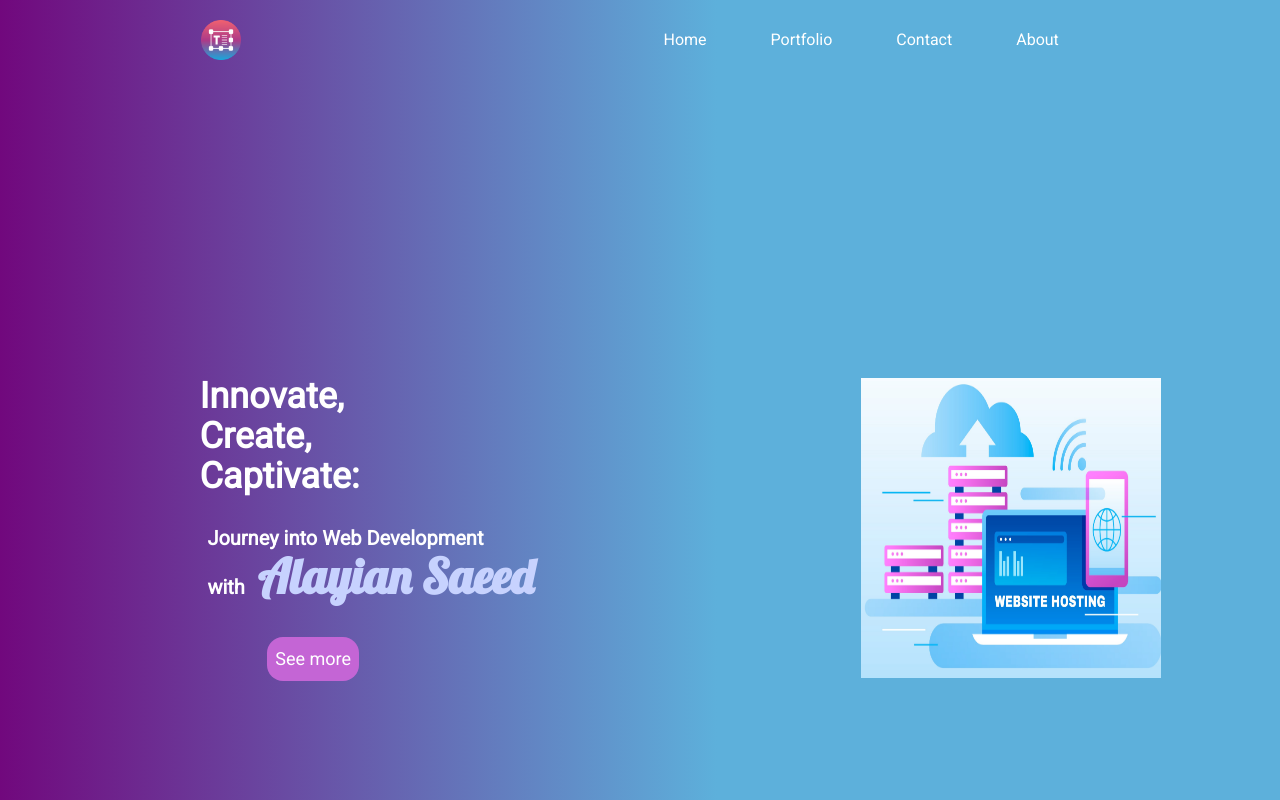
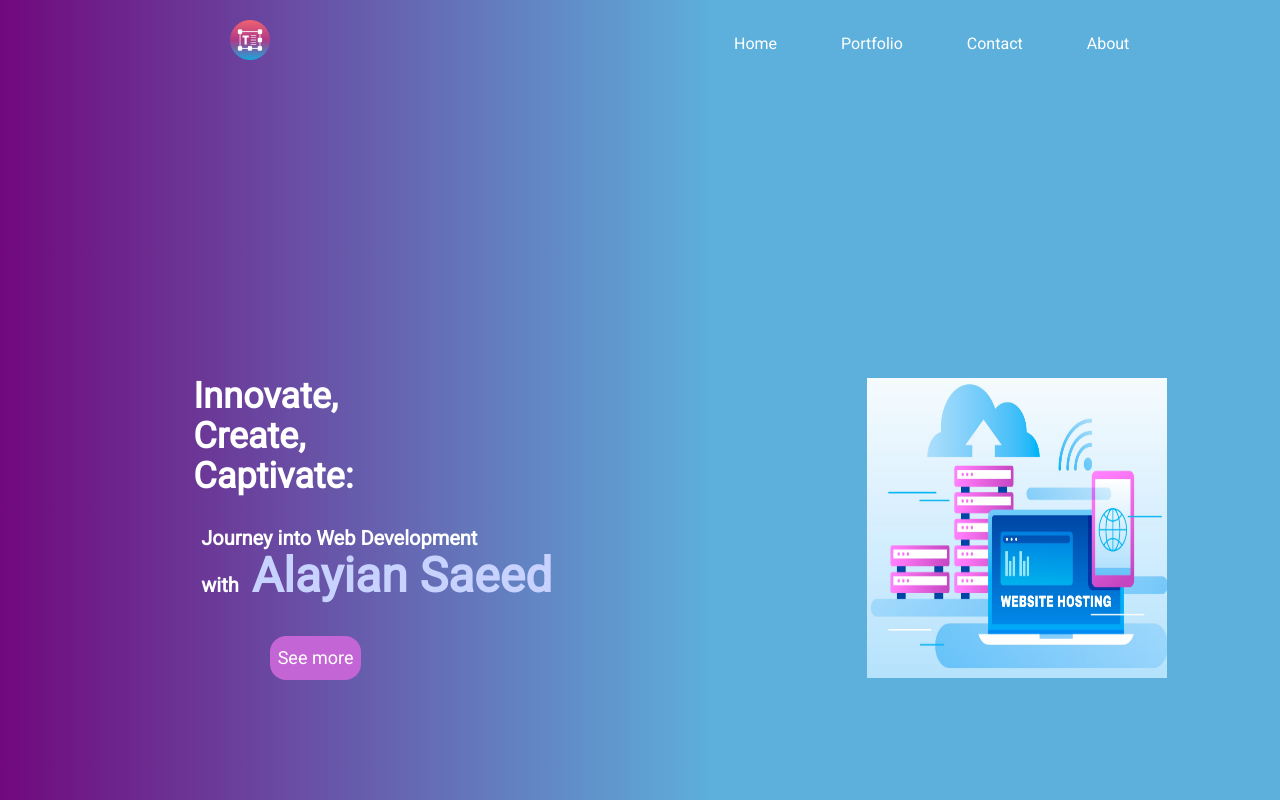
Before and after one commit to alayianwebforeveryone/Alayian-port, a React (Vite) app: page / in a window 1280 px wide. Shown: the top 800 px of the page. Built offline with nearby package versions, Linux system fonts and the light colour scheme.

Commit message:
set menue

```diff
--- a/src/Components/About/About.jsx
+++ b/src/Components/About/About.jsx
@@ -52,7 +52,7 @@ function About() {
 
 
           <Transition appear show={isOpen} as={Fragment}>
-            <Dialog as="div" className="relative z-10" onClose={closeModal}>
+            <Dialog as="div" className="relative z-10 " onClose={closeModal}>
               <Transition.Child
                 as={Fragment}
                 enter="ease-out duration-300"
@@ -62,7 +62,7 @@ function About() {
                 leaveFrom="opacity-100"
                 leaveTo="opacity-0"
               >
-                <div className="fixed inset-0 bg-black/90" />
+                <div className="fixed inset-0 bg-black/95" />
               </Transition.Child>
 
               <div className="fixed inset-0 overflow-y-auto">
@@ -80,7 +80,7 @@ function About() {
                     {/*//* Modal contect */}
 
                     <Dialog.Panel className="w-full max-w-md transform overflow-hidden rounded-2xl bg-purple-300 p-2  align-middle shadow-xl transition-all">
-                    <div className="absolute right-2">
+                    <div className="absolute right-3">
                         <CustomButton
                           className="h-auto w-6"
                           onClick={closeModal}
--- a/src/Components/Header/Header.jsx
+++ b/src/Components/Header/Header.jsx
@@ -1,96 +1,70 @@
-import React, { useState } from 'react'
-import { Link, NavLink } from 'react-router-dom'
-import logo from '../../Images/logo.png'
-import {  motion } from 'framer-motion'
-
+import React, { useState } from "react";
+import { Link, NavLink } from "react-router-dom";
+import logo from "../../Images/logo.png";
+import { motion } from "framer-motion";
 
 function Header() {
-
-    const [topSpace, setTopSpace] = useState("top-[-1000%]")
-    const [icon, setIcon] = useState("menu-outline")
+  const [topSpace, setTopSpace] = useState("top-[-1000%]");
+  const [icon, setIcon] = useState("menu-outline");
   function handleIcon() {
-
     if (icon === "menu-outline") {
-
-            setIcon("close-outline")
-            setTopSpace("top-[10%] left-[0%] pb-2 w-[100%] ")
-        }
-        else {
-            setTopSpace("top-[-1000%]")
-            setIcon("menu-outline")
+      setIcon("close-outline");
+      setTopSpace(
+        "top-[10%] left-[10%] pb-2  rounded-lg  text-[#101434]  text-center bg-white "
+      );
+    } else {
+      setTopSpace("top-[-1000%]");
+      setIcon("menu-outline");
     }
   }
 
-
   return (
-        <div className="md:flex    md:flex-row  flex justify-between    sm:justify-around text-white md:w-[100%] mx-auto w-[100%]
+    <div
+      className="md:flex    md:flex-row  flex justify-between    sm:justify-around text-white md:w-[100%] mx-auto w-[100%]
         items-center py-5 h-auto  px-6 sm:px-0"
       style={{
         boxShadow: "2px 2px 4px 2px rgba(0, 0, 0, 0.1)",
-                background: "linear-gradient(90deg, rgba(113,8,125,1) 0%, rgba(93,176,219,1) 56%)"
+        background:
+          "linear-gradient(90deg, rgba(113,8,125,1) 0%, rgba(93,176,219,1) 56%)",
       }}
     >
       <div className="w-10  ">
         <img src={logo} alt="" className="bg-cover bg-center" />
       </div>
-            <div className="sm:hidden mr-5 text-3xl"
-                onClick={handleIcon}
-            >
+      <div className="sm:hidden mr-5 text-3xl" onClick={handleIcon}>
         <ion-icon name={icon} className=" cursor-pointer burger "></ion-icon>
       </div>
-            <div className={`${topSpace}   px-5  mt-4  sm:mt-0 absolute sm:static   `}>
-                <ul className="  flex sm:flex-row flex-col sm:items-center w-20 md:w-auto sm:gap-16 gap-3 :sm-center">
-                    <motion.li
-                        whileHover={{
+      <div
+        className={`${topSpace}   sm:items-center pt-2  md:w-80 sm:gap-16 gap-3   px-1 flex sm:flex-row flex-col  mt-4  sm:mt-0 absolute sm:static text-center w-[80%]`}
+      >
+        {/* //! Home */}
+        <NavLink to="/">
+        <motion.div className=" hover:text-white py-1 sm:hover:bg-transparent sm:hover:text-pink-300 w-[100%] rounded-md hover:bg-purple-700">
+          Home
+        </motion.div>
+        </NavLink>
+        {/* //! Portfolio */}
+        <NavLink to="/portfolio">
+        <motion.div className=" hover:text-white py-1 w-[100%] sm:hover:bg-transparent rounded-md hover:bg-purple-700 sm:hover:text-pink-300">
+          Portfolio
+        </motion.div>
+        </NavLink>
+        {/* //! contact */}
+        <NavLink to="/contact">
+        <motion.div className=" hover:text-white py-1 w-[100%] rounded-md hover:bg-purple-700 sm:hover:bg-transparent sm:hover:text-pink-300">
+          Contact
+        </motion.div>
+        </NavLink>
+        {/* //! About */}
 
-                        }}
-                        className="  hover:text-purple-700"
-                    >
-                        <NavLink to="/">Home</NavLink>
-                    </motion.li>
-                    {/* <motion.li
-                        whileHover={{
-
-
-                        }}
-                        className="  hover:text-purple-700">
-                        <NavLink to="/services">
-                            Services
+        <NavLink to="/about">
+        <motion.div className=" hover:text-white py-1 w-[100%] rounded-md sm:hover:bg-transparent hover:bg-purple-700 sm:hover:text-pink-300">
+          About
+        </motion.div>
         </NavLink>
-                    </motion.li> */}
-                    <motion.li
-                        whileHover={{
-
-                        }}
-                        className=" border-1  hover:text-purple-700">
-                        <NavLink to="/portfolio">
-                            Portfolio
-                        </NavLink>
-                    </motion.li>
-                    <motion.li
-                        whileHover={{
-
-                        }}
-                        className="  hover:text-purple-700">
-                        <NavLink to="/contact">
-                            Contact
-                        </NavLink>
-                    </motion.li>
-                    <motion.li
-                        whileHover={{
-
-                        }}
-                        className="  hover:text-purple-700">
-                        <NavLink to="/about">
-                            About
-                        </NavLink>
-                    </motion.li>
-
-                </ul>
       </div>
-
     </div>
-    )
+  );
 }
 
-export default Header
+export default Header;
--- a/src/Components/Home/Land.jsx
+++ b/src/Components/Home/Land.jsx
@@ -17,7 +17,7 @@ function Home() {
                 {/* ". . ."    */}
                     <p className="text-white leading-20 w-26 ml-5 md:ml-20">Innovate, <br /> Create,<br /> Captivate:
                         <p className=" text-white ml-2  text-xl font-bold"> <br /> Journey into Web Development <br />
-                            with <span className='font-bold text-5xl font-loboster text-indigo-200 px-2'>Alayian Saeed</span>
+                            with <span className='font-bolder text-3xl md:text-5xl  text-indigo-200 px-2'>Alayian Saeed</span>
                         </p>
                     </p>
                     <Button >See more</Button>
--- a/src/Components/Portfolio/Portfolio.jsx
+++ b/src/Components/Portfolio/Portfolio.jsx
@@ -12,37 +12,39 @@ function Portfolio() {
            <Title >What we have done ?</Title>
 
             <div>
+                {/* //! first portfolio */}
                 <Link to="https://alayianwebforeveryone.github.io/Topwritingservices/">
                     <motion.div
                         initial={{ scale: 0.9 }}
                         whileHover={{ scale: 1.1 }}
                         transition={{ duration: 0.4 }}
-                        className="w-[50%] shadow-xl rounded-3xl border mx-auto mt-10 cursor-pointer bg-purple-600" >
+                        className="w-[50%] shadow-xl rounded-xl lg:rounded-3xl border mx-auto mt-10 cursor-pointer bg-purple-600" >
                         <p className="py-3 text-center text-white font-bold">Top Writing Services</p>
-                        <img src={portOne} alt="" className="rounded-3xl" />
+                        <img src={portOne} alt="" className="rounded-xl lg:rounded-3xl" />
                     </motion.div>
                 </Link>
-
+                   {/*  //! Second portfolio */}
                 <Link to="http://aiwriter.services/">
                     <motion.div
                         initial={{ scale: 0.9 }}
                         whileHover={{ scale: 1.1 }}
                         transition={{ duration: 0.4 }}
-                        className="w-[50%] shadow-xl rounded-3xl border mx-auto mt-10 cursor-pointer bg-[#6b49f1]" >
+                        className="w-[50%] shadow-xl rounded-xl lg:rounded-3xl border mx-auto mt-10 cursor-pointer bg-[#6b49f1]" >
                         <p className="py-3 text-center text-white font-bold">Ai Essay Writer</p>
 
-                        <img src={portTwo} alt="" className="rounded-3xl" />
+                        <img src={portTwo} alt="" className="rounded-xl lg:rounded-3xl" />
                     </motion.div>
                 </Link>
+                    {/* //! Third portfolio */}
                 <Link to="https://alayianwebforeveryone.github.io/portfolio/">
                     <motion.div
                         initial={{ scale: 0.9 }}
                         whileHover={{ scale: 1.1 }}
                         transition={{ duration: 0.4 }}
-                        className="w-[50%] shadow-xl rounded-3xl border mx-auto mt-10 cursor-pointer bg-[#440d45]" >
+                        className="w-[50%] shadow-xl rounded-xl lg:rounded-3xl border mx-auto mt-10 cursor-pointer bg-[#440d45]" >
                         <p className="py-3 text-center text-white font-bold">S Software Solution</p>
 
-                        <img src={portThree} alt="" className="rounded-3xl " />
+                        <img src={portThree} alt="" className="rounded-xl lg:rounded-3xl " />
                     </motion.div>
                 </Link>
 
```
Lines whose indentation alone changed are shown as unchanged.
